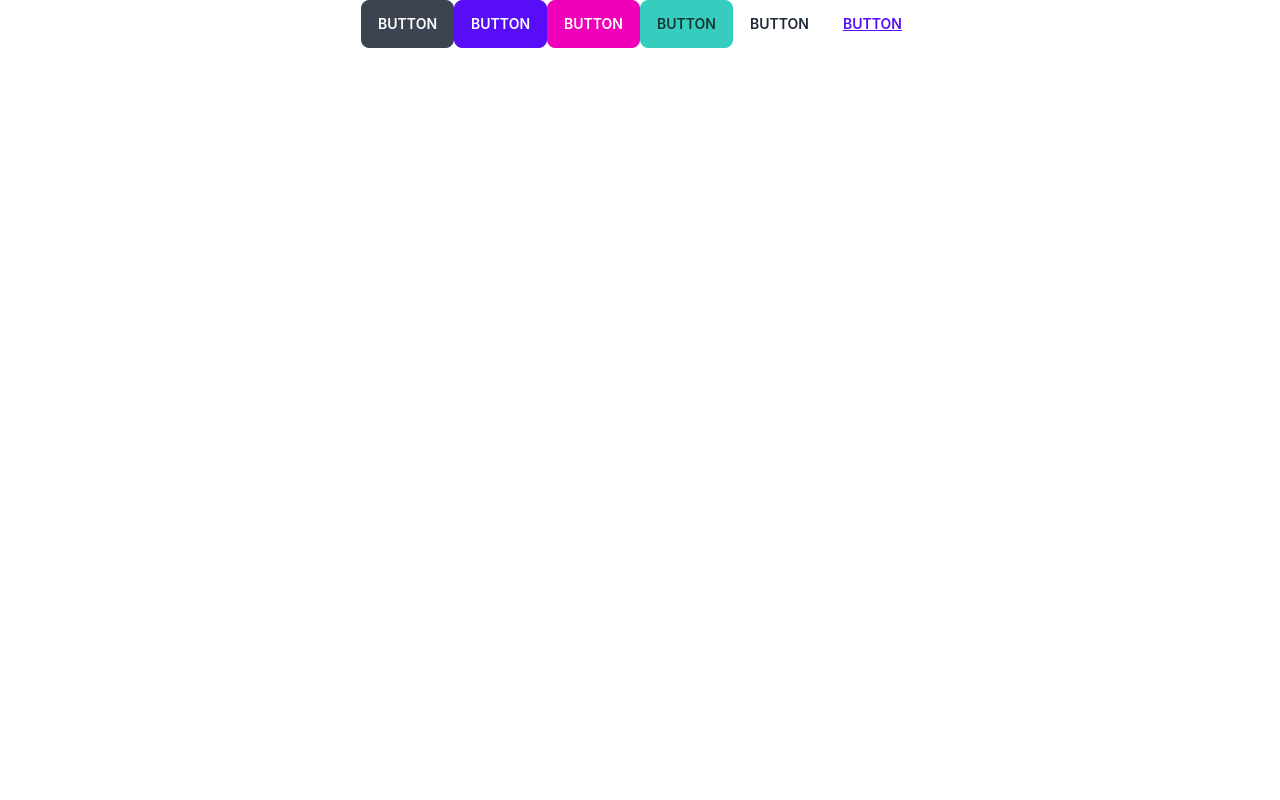
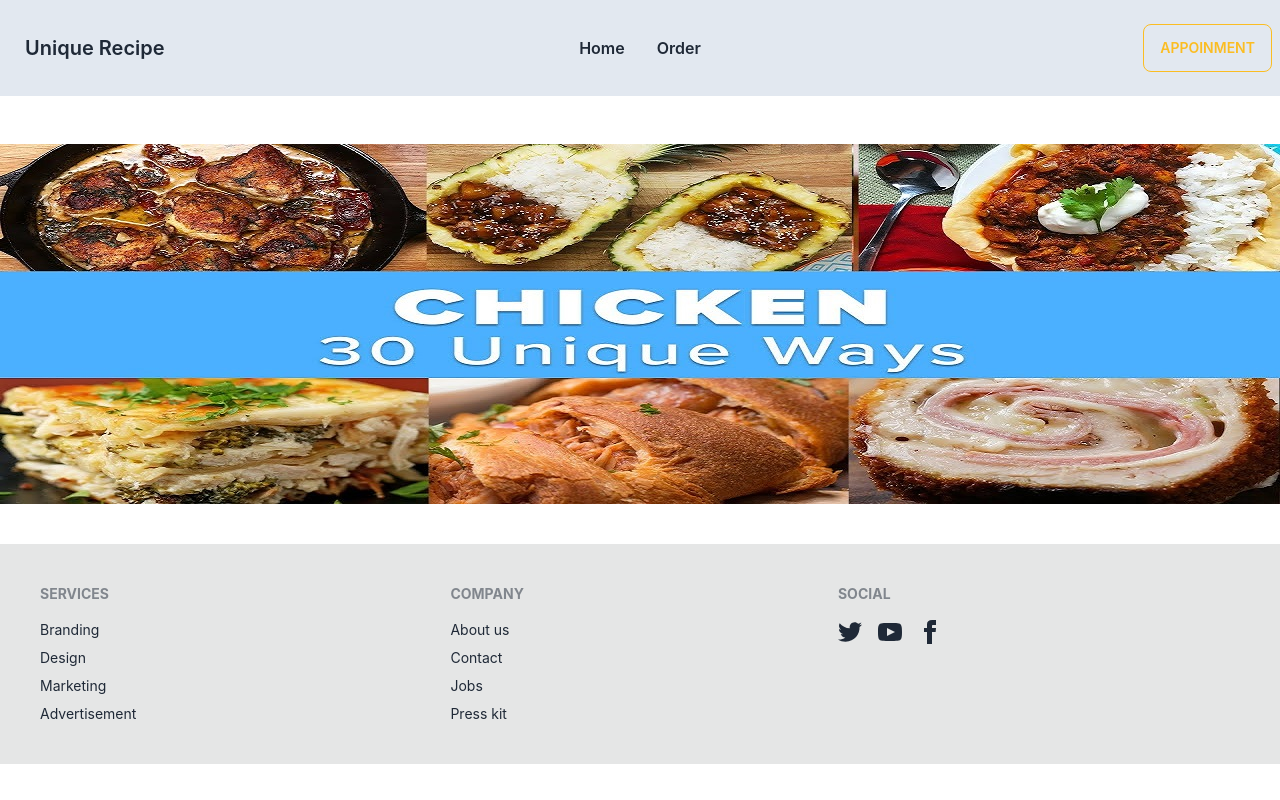
Before and after one commit to ahasannahid/Unique-Recipe-Client, a React (Create React App) app: page / in a window 1280 px wide. Built offline with nearby package versions, Linux system fonts and the light colour scheme.

Commit message:
update header

```diff
--- a/public/index.html
+++ b/public/index.html
@@ -24,7 +24,7 @@
       work correctly both with client-side routing and a non-root public URL.
       Learn how to configure a non-root public URL by running `npm run build`.
     -->
-    <title>React App</title>
+    <title>Unique Recipe</title>
   </head>
   <body>
     <noscript>You need to enable JavaScript to run this app.</noscript>
--- a/src/App.js
+++ b/src/App.js
@@ -1,16 +1,12 @@
-import logo from './logo.svg';
 import './App.css';
+import { RouterProvider } from 'react-router-dom';
+import router from './Router/Route/Route';
 
 function App() {
   return (
-    <div className="App">
-      <button className="btn">Button</button>
-      <button className="btn btn-primary">Button</button>
-      <button className="btn btn-secondary">Button</button>
-      <button className="btn btn-accent">Button</button>
-      <button className="btn btn-ghost">Button</button>
-      <button className="btn btn-link">Button</button>
-    </div>
+    <div  className='max-w-screen-xl mx-auto'>
+    <RouterProvider router={router}></RouterProvider>
+  </div>
   );
 }
 
--- /dev/null
+++ b/src/Pages/Home/Home.js
@@ -0,0 +1,12 @@
+import React from 'react';
+import banner from '../../../src/assets/banner.jpg'
+
+const Home = () => {
+    return (
+        <div>
+            <img src={banner} alt="" className='h-1/2' />
+        </div>
+    );
+};
+
+export default Home;
--- /dev/null
+++ b/src/Router/Route/Route.js
@@ -0,0 +1,18 @@
+import { createBrowserRouter } from "react-router-dom";
+import Main from "../../layout/Main";
+import Home from "../../Pages/Home/Home";
+
+const router = createBrowserRouter([
+    {
+      path: '/',
+      element: <Main></Main>,
+      children: [
+        {
+            path: '/',
+            element: <Home></Home>
+        }
+      ]
+    }
+  ]);
+
+  export default router;
--- /dev/null
+++ b/src/Shared/Header/Footer/Footer.js
@@ -0,0 +1,32 @@
+import React from 'react';
+
+const Footer = () => {
+    return (
+        <footer className="footer mt-10 p-10 bg-base-300 text-base-content">
+            <div>
+                <span className="footer-title">Services</span>
+                <a href='#' className="link link-hover">Branding</a>
+                <a href='#' className="link link-hover">Design</a>
+                <a href='#' className="link link-hover">Marketing</a>
+                <a href='#' className="link link-hover">Advertisement</a>
+            </div>
+            <div>
+                <span className="footer-title">Company</span>
+                <a href='#' className="link link-hover">About us</a>
+                <a href='#' className="link link-hover">Contact</a>
+                <a href='#' className="link link-hover">Jobs</a>
+                <a href='#' className="link link-hover">Press kit</a>
+            </div>
+            <div>
+                <span className="footer-title">Social</span>
+                <div className="grid grid-flow-col gap-4">
+                    <a href='#'><svg xmlns="http://www.w3.org/2000/svg" width="24" height="24" viewBox="0 0 24 24" className="fill-current"><path d="M24 4.557c-.883.392-1.832.656-2.828.775 1.017-.609 1.798-1.574 2.165-2.724-.951.564-2.005.974-3.127 1.195-.897-.957-2.178-1.555-3.594-1.555-3.179 0-5.515 2.966-4.797 6.045-4.091-.205-7.719-2.165-10.148-5.144-1.29 2.213-.669 5.108 1.523 6.574-.806-.026-1.566-.247-2.229-.616-.054 2.281 1.581 4.415 3.949 4.89-.693.188-1.452.232-2.224.084.626 1.956 2.444 3.379 4.6 3.419-2.07 1.623-4.678 2.348-7.29 2.04 2.179 1.397 4.768 2.212 7.548 2.212 9.142 0 14.307-7.721 13.995-14.646.962-.695 1.797-1.562 2.457-2.549z"></path></svg></a>
+                    <a href='#'><svg xmlns="http://www.w3.org/2000/svg" width="24" height="24" viewBox="0 0 24 24" className="fill-current"><path d="M19.615 3.184c-3.604-.246-11.631-.245-15.23 0-3.897.266-4.356 2.62-4.385 8.816.029 6.185.484 8.549 4.385 8.816 3.6.245 11.626.246 15.23 0 3.897-.266 4.356-2.62 4.385-8.816-.029-6.185-.484-8.549-4.385-8.816zm-10.615 12.816v-8l8 3.993-8 4.007z"></path></svg></a>
+                    <a href='#'><svg xmlns="http://www.w3.org/2000/svg" width="24" height="24" viewBox="0 0 24 24" className="fill-current"><path d="M9 8h-3v4h3v12h5v-12h3.642l.358-4h-4v-1.667c0-.955.192-1.333 1.115-1.333h2.885v-5h-3.808c-3.596 0-5.192 1.583-5.192 4.615v3.385z"></path></svg></a>
+                </div>
+            </div>
+        </footer>
+    );
+};
+
+export default Footer;
--- /dev/null
+++ b/src/Shared/Header/Header.js
@@ -0,0 +1,43 @@
+import React from 'react';
+import { Link } from 'react-router-dom';
+
+const Header = () => {
+
+    const menuItems = <>
+        <li className='font-semibold'><Link to='/'>Home</Link></li>
+        {
+
+            <>
+                <li className='font-semibold'><Link to='/orders'>Order</Link></li>
+            </>
+
+        }
+    </>
+    return (
+        <div className="navbar h-20 mb-12 py-12 bg-slate-200">
+            <div className="navbar-start">
+                <div className="dropdown">
+                    <label tabIndex={0} className="btn btn-ghost lg:hidden">
+                        <svg xmlns="http://www.w3.org/2000/svg" className="h-5 w-5" fill="none" viewBox="0 0 24 24" stroke="currentColor"><path strokeLinecap="round" strokeLinejoin="round" strokeWidth="2" d="M4 6h16M4 12h8m-8 6h16" /></svg>
+                    </label>
+                    <ul tabIndex={0} className="menu menu-compact dropdown-content mt-3 p-2 shadow bg-base-100 rounded-box w-52">
+                        {menuItems}
+                    </ul>
+                </div>
+                <Link to='/' className="btn btn-ghost normal-case text-xl">
+                    Unique Recipe
+                </Link>
+            </div>
+            <div className="navbar-center hidden lg:flex">
+                <ul className="menu menu-horizontal p-0">
+                    {menuItems}
+                </ul>
+            </div>
+            <div className="navbar-end">
+                <button className="btn btn-outline btn-warning">Appoinment</button>
+            </div>
+        </div>
+    );
+};
+
+export default Header;
--- /dev/null
+++ b/src/layout/Main.js
@@ -0,0 +1,16 @@
+import React from 'react';
+import { Outlet } from 'react-router-dom';
+import Footer from '../Shared/Header/Footer/Footer';
+import Header from '../Shared/Header/Header';
+
+const Main = () => {
+    return (
+        <div>
+            <Header></Header>
+            <Outlet></Outlet>
+            <Footer></Footer>
+        </div>
+    );
+};
+
+export default Main;
```
Also changed, not shown: src/assets/banner.jpg (added), 1 other file (tests, documents, lock files or other folders).
